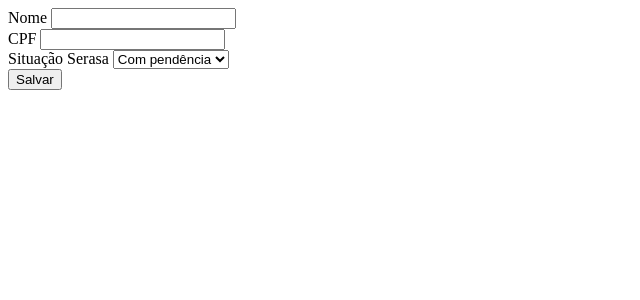
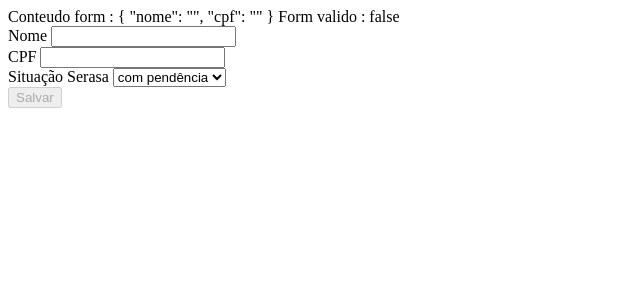
Before and after one commit to marquespedro/app-frontend, an Angular app: page /cliente in a window 1280 px wide. Shown: the top 300 px of the page, without its empty margins (0-640 px from the left). Built offline with nearby package versions, Linux system fonts and the light colour scheme.

Commit message:
criando form cliente

```diff
--- a/src/app/cliente/cliente.component.html
+++ b/src/app/cliente/cliente.component.html
@@ -1,23 +1,27 @@
-<form>
+Conteudo form : {{clienteForm.value | json}}
+
+Form valido : {{clienteForm.valid | json}}
+
+<form  [formGroup]="clienteForm" (ngSubmit)="submitFormCliente()">
     <div>
         <label>Nome </label>
-        <input type="text" name="nome">
+        <input type="text" name="nome" formControlName="nome">
     </div>
 
     <div>
         <label>CPF </label>
-        <input type="text" name="cpf">
+        <input type="text" name="cpf" formControlName="cpf">
     </div>
 
     <div>
         <label>Situação Serasa </label>
         <select>
-            <option>Com pendência</option>
-            <option>Sem pendência</option>
+            <option>com pendência</option>
+            <option>sem pendência</option>
         </select>
     </div>
 
     <div>
-        <button type="submit">Salvar</button>
+        <button type="submit" [disabled]="clienteForm.invalid">Salvar</button>
     </div>
 </form>
--- a/src/app/cliente/cliente.component.ts
+++ b/src/app/cliente/cliente.component.ts
@@ -1,4 +1,6 @@
 import { Component, OnInit } from '@angular/core';
+import { FormBuilder, FormGroup, Validators } from '@angular/forms';
+import { Router } from '@angular/router';
 
 @Component({
   selector: 'app-cliente',
@@ -7,9 +9,24 @@ import { Component, OnInit } from '@angular/core';
 })
 export class ClienteComponent implements OnInit {
 
-  constructor() { }
+  clienteForm: FormGroup = this.configurarFormCliente();
+
+  constructor(
+      private formBuilder: FormBuilder,
+      private router:Router
+    ) { }
 
   ngOnInit(): void {
   }
 
+  configurarFormCliente() {
+   return this.clienteForm = this.formBuilder.group({
+      nome: ['', [Validators.required, Validators.minLength(3)]],
+      cpf: ['', [Validators.required,  Validators.minLength(11) , Validators.maxLength(11)]]
+    });
+  }
+
+  submitFormCliente(){
+    console.log('formulario : ', this.clienteForm.value);
+  }
 }
--- a/src/app/cliente/cliente.module.ts
+++ b/src/app/cliente/cliente.module.ts
@@ -1,5 +1,6 @@
 import { NgModule } from '@angular/core';
 import { CommonModule } from '@angular/common';
+import { ReactiveFormsModule } from '@angular/forms';
 
 import { ClienteService } from './cliente.service';
 import { ClienteComponent } from './cliente.component';
@@ -11,7 +12,8 @@ import { ClienteComponent } from './cliente.component';
     ClienteComponent
   ],
   imports: [
-    CommonModule
+    CommonModule,
+    ReactiveFormsModule
   ],
   providers : [
     ClienteService
```
